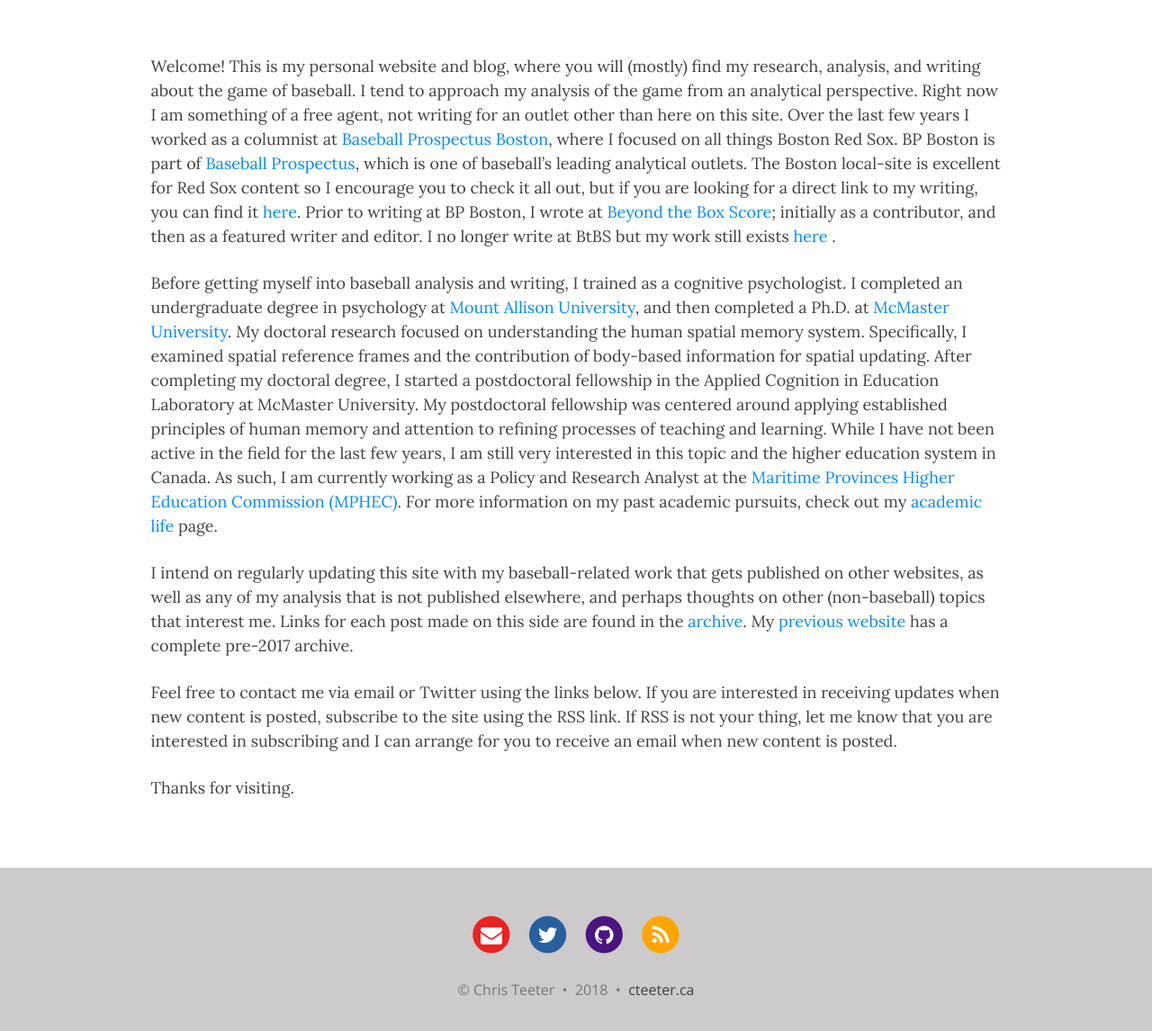
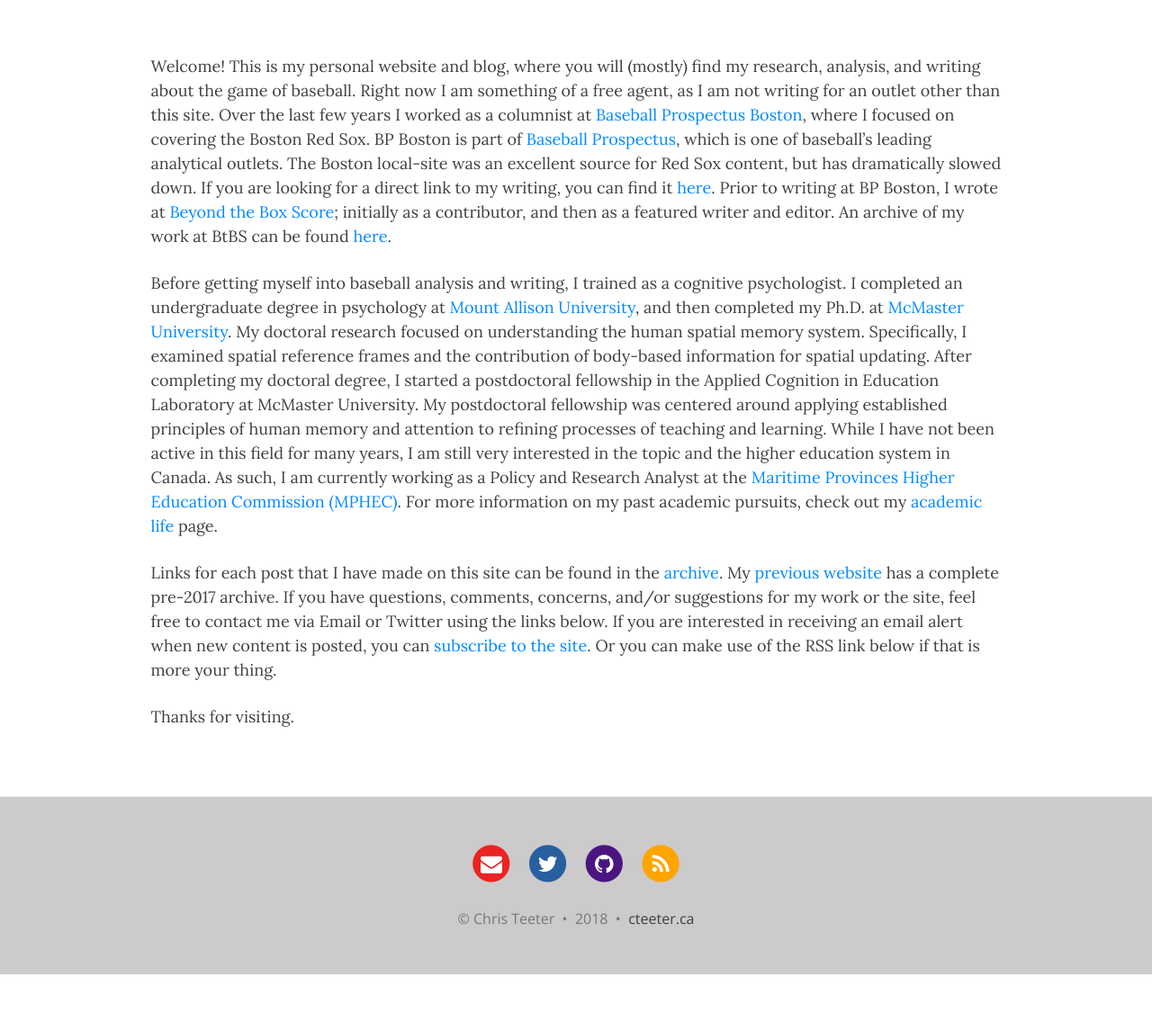
Before and after one commit to cjteeter/cjteeter.github.io, a Jekyll site: the page built from about.md, in a window 1280 px wide and 1400 px high, scrolled down 305 px. Shown: the part 238-1384 px from the top of the window at 90% size. Built offline with Jekyll 4.4.1, drawn with Linux system fonts in a browser that asks for light colours; nearby versions of some CDN libraries; after the commit the page ends 1626 px from its top, so only the background shows below that.

Commit message:
Edit text

```diff
--- a/about.md
+++ b/about.md
@@ -7,30 +7,10 @@
 bigimg: "/img/fundycoast.jpg"
 ---
 
-Welcome! This is my personal website and blog, where you will (mostly) find my research, analysis, and writing about the game of baseball. I tend to
-approach my analysis of the game from an analytical perspective. Right now I am something of a free agent, not writing for an outlet other than here on this site.
-Over the last few years I worked as a columnist at <a href ="http://boston.locals.baseballprospectus.com/" target = "_blank"> Baseball Prospectus Boston</a>,
-where I focused on all things Boston Red Sox. BP Boston is part of <a href = "http://www.baseballprospectus.com/" target = "_blank"> Baseball Prospectus</a>, which is one of baseball's leading analytical outlets.
-The Boston local-site is excellent for Red Sox content so I encourage you to check it all out, but if you are looking for a
-direct link to my writing, you can find it <a href = "http://boston.locals.baseballprospectus.com/author/christopherteeter/" target = "_blank"> here</a>. Prior to writing at
-BP Boston, I wrote at <a href = "http://www.beyondtheboxscore.com/" target  = "_blank"> Beyond the Box Score</a>; initially as a contributor, and then as a featured writer
-and editor. I no longer write at BtBS but my work still exists <a href = "http://www.sbnation.com/users/Chris%20Teeter/blog" target = "_blank"> here </a>.
+Welcome! This is my personal website and blog, where you will (mostly) find my research, analysis, and writing about the game of baseball. Right now I am something of a free agent, as I am not writing for an outlet other than this site. Over the last few years I worked as a columnist at <a href ="http://boston.locals.baseballprospectus.com/" target = "_blank"> Baseball Prospectus Boston</a>, where I focused on covering the Boston Red Sox. BP Boston is part of <a href = "http://www.baseballprospectus.com/" target = "_blank"> Baseball Prospectus</a>, which is one of baseball's leading analytical outlets. The Boston local-site was an excellent source for Red Sox content, but has dramatically slowed down. If you are looking for a direct link to my writing, you can find it <a href = "http://boston.locals.baseballprospectus.com/author/christopherteeter/" target = "_blank"> here</a>. Prior to writing at BP Boston, I wrote at <a href = "http://www.beyondtheboxscore.com/" target  = "_blank"> Beyond the Box Score</a>; initially as a contributor, and then as a featured writer and editor. An archive of my work at BtBS can be found [here]({{site.url}}/btbs_archive/).
 
-Before getting myself into baseball analysis and writing, I trained as a cognitive psychologist. I completed an undergraduate degree in psychology at <a href = "http://www.mta.ca" target = "_blank"> Mount Allison University</a>,
-and then completed a Ph.D. at <a href = "https://www.science.mcmaster.ca/pnb/" target = "_blank"> McMaster University</a>. My doctoral research focused on
-understanding the human spatial memory system. Specifically, I examined spatial reference frames and the contribution of body-based information for spatial
-updating. After completing my doctoral degree, I started a postdoctoral fellowship in the Applied Cognition in Education Laboratory at McMaster University.
-My postdoctoral fellowship was centered around applying established principles of human memory and attention to refining processes of teaching and learning.
-While I have not been active in the field for the last few years, I am still very interested in this topic and the higher education system in Canada. As such,
-I am currently working as a Policy and Research Analyst at the <a href = "http://www.mphec.ca" target = "_blank"> Maritime Provinces Higher Education Commission (MPHEC)</a>. For more
-information on my past academic pursuits, check out my [academic life](/academic/) page.
+Before getting myself into baseball analysis and writing, I trained as a cognitive psychologist. I completed an undergraduate degree in psychology at <a href = "http://www.mta.ca" target = "_blank"> Mount Allison University</a>, and then completed my Ph.D. at <a href = "https://www.science.mcmaster.ca/pnb/" target = "_blank"> McMaster University</a>. My doctoral research focused on understanding the human spatial memory system. Specifically, I examined spatial reference frames and the contribution of body-based information for spatial updating. After completing my doctoral degree, I started a postdoctoral fellowship in the Applied Cognition in Education Laboratory at McMaster University. My postdoctoral fellowship was centered around applying established principles of human memory and attention to refining processes of teaching and learning. While I have not been active in this field for many years, I am still very interested in the topic and the higher education system in Canada. As such, I am currently working as a Policy and Research Analyst at the <a href = "http://www.mphec.ca" target = "_blank"> Maritime Provinces Higher Education Commission (MPHEC)</a>. For more information on my past academic pursuits, check out my [academic life](/academic/) page.
 
-I intend on regularly updating this site with my baseball-related work that gets published on other websites, as well as any of my analysis that is not published elsewhere,
-and perhaps thoughts on other (non-baseball) topics that interest me. Links for each post made on this side are found in the [archive](/archive/). My <a href = "https://christopherteeter.wordpress.com/" target = "_blank"> previous website</a> has a complete pre-2017
-archive.
-
-Feel free to contact me via email or Twitter using the links below. If you are interested in receiving updates when new content is posted,
-subscribe to the site using the RSS link. If RSS is not your thing, let me know that you are interested in subscribing and I can arrange
-for you to receive an email when new content is posted.
+Links for each post that I have made on this site can be found in the [archive](/archive/). My <a href = "https://christopherteeter.wordpress.com/" target = "_blank"> previous website</a> has a complete pre-2017 archive. If you have questions, comments, concerns, and/or suggestions for my work or the site, feel free to contact me via Email or Twitter using the links below. If you are interested in receiving an email alert when new content is posted, you can <a href = "https://cteeter.us16.list-manage.com/subscribe?u=831a9689f8a79176ce6f1c5ce&id=711d4bfb2a" target="_blank"> subscribe to the site</a>. Or you can make use of the RSS link below if that is more your thing.
 
 Thanks for visiting.
```
